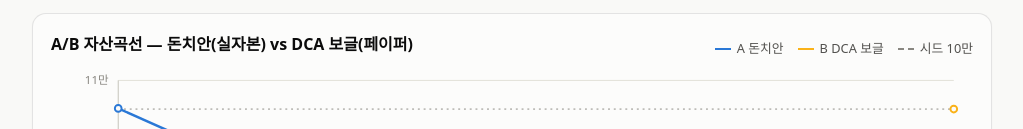
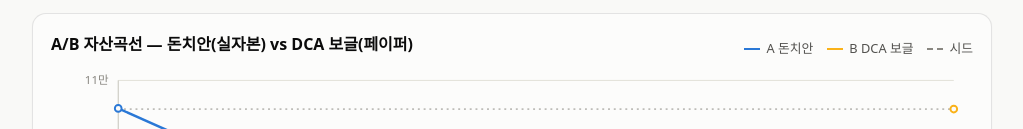
Before and after one commit to jiwoong5/upbit-forward-dashboard, a plain HTML site: page index.html in a window 1280 px wide. Shown: the part 410-539 px from the top of the page, without its empty margins (128-1151 px from the left). Drawn offline with Linux system fonts and the light colour scheme.

```diff
--- a/index.html
+++ b/index.html
@@ -144,7 +144,7 @@
         <span class="legend">
           <span><i style="border-color:var(--close)"></i>A 돈치안</span>
           <span><i style="border-color:var(--warn)"></i>B DCA 보글</span>
-          <span><i style="border-color:var(--muted);border-top-style:dashed"></i>시드 10만</span>
+          <span><i style="border-color:var(--muted);border-top-style:dashed"></i>시드</span>
         </span>
       </div>
       <div class="chart-box" id="abbox"></div>
```
